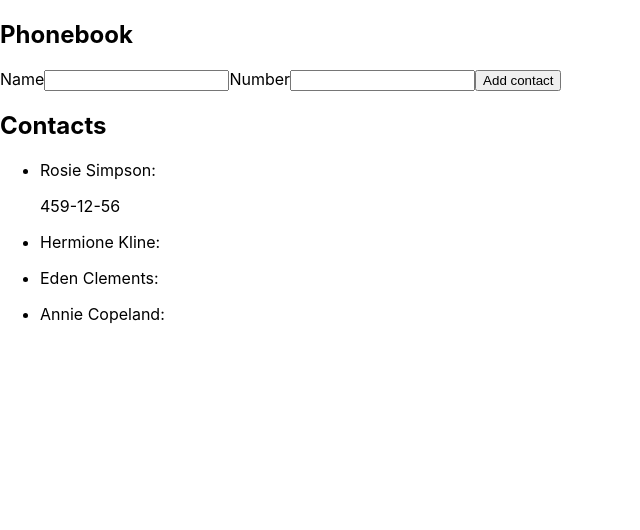
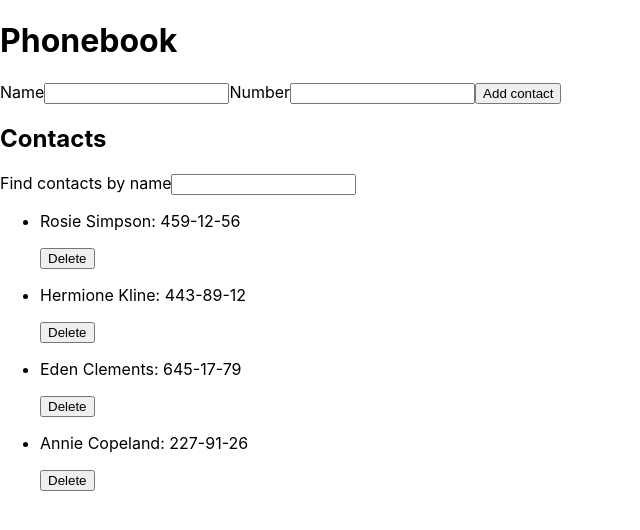
Before and after one commit to OleksVov/goit-react-hw-02-phonebook, a React (Create React App) app: page / in a window 1280 px wide. Shown: the top 530 px of the page, without its empty margins (0-640 px from the left). Built offline with nearby package versions, Linux system fonts and the light colour scheme.

Commit message:
step 4,5,6

```diff
--- a/package.json
+++ b/package.json
@@ -8,6 +8,7 @@
     "@testing-library/react": "^12.1.4",
     "@testing-library/user-event": "^13.5.0",
     "nanoid": "^4.0.2",
+    "prop-types": "^15.8.1",
     "react": "^18.1.0",
     "react-dom": "^18.1.0",
     "react-scripts": "5.0.1",
--- a/src/components/App.jsx
+++ b/src/components/App.jsx
@@ -1,92 +1,75 @@
 
 import React, {Component} from "react";
 import { nanoid } from 'nanoid'
+import Filter from "./Filter";
+import Contacts from "./Contacts/Contacts";
+import ContactForm from "./ContactForm/ContactForm";
 
 class App extends Component {
   state = {
     contacts: [
-      {id:nanoid() , name: 'Rosie Simpson', number: '459-12-56'},
-    {id: nanoid(), name: 'Hermione Kline'},
-    {id: nanoid(), name: 'Eden Clements'},
-    {id: nanoid(), name: 'Annie Copeland'},
+      {id:nanoid(), name: 'Rosie Simpson', number: '459-12-56'},
+      {id: nanoid(), name: 'Hermione Kline', number: '443-89-12'},
+      {id: nanoid(), name: 'Eden Clements', number: '645-17-79'},
+      {id: nanoid(), name: 'Annie Copeland', number: '227-91-26'},
     ],
-    name: '',
-    number: '',
+    filter: '',
+
   };
 
-  loginInputId = nanoid();
+  checkExistingContact = (array, newName) => {
+    return array.some(({ name }) => {
+      return newName.toLowerCase() === name.toLowerCase();
+    });
+  };
 
-  handleChange = event => {
-    console.log(event.target.value);
-    this.setState({name:event.target.value})
-  }
-  handleChangeNumber = event => {
-    console.log(event.target.value);
-    this.setState({number:event.target.value})
+
+  addContacts = (name,number) => {
+    const checkContact =this.checkExistingContact(this.state.contacts, name);
+    if (checkContact) {
+      alert (`${name} is already in contacts`)
+      return;
     }
 
-  handleSubmit = event => {
-    event.preventDefault();
-      console.log(this.state);
-      console.log(this.state.contacts);
     this.setState(
       prevState => ({
         contacts: [
           ...prevState.contacts,
-          { id: nanoid(), name: this.state.name, number: this.state.number},
+        { id: nanoid(), name: name, number: number},
         ]
       })
     )
-      this.reset();
   }
 
-  reset = () => {
-    this.setState({name: ''})
+  deleteContact = contactId => {
+    this.setState(prevState => ({
+      contacts: prevState.contacts.filter(contact => contact.id !== contactId),
+    }));
+  };
+
+  changeFilter = event => {
+    this.setState({filter:event.target.value})
   }
 
   render() {
+
+    const {filter, contacts} = this.state;
+
+
     return (
       <div>
-        <h2>Phonebook</h2>
-       <form onSubmit={this.handleSubmit}>
-       <label>
-       Name
-        <input
-    type="text"
-    name="name"
-    value={this.state.name}
-    onChange={this.handleChange}
-    pattern="^[a-zA-Zа-яА-Я]+(([' -][a-zA-Zа-яА-Я ])?[a-zA-Zа-яА-Я]*)*$"
-    title="Name may contain only letters, apostrophe, dash and spaces. For example Adrian, Jacob Mercer, Charles de Batz de Castelmore d'Artagnan"
-    required
+        <h1>Phonebook</h1>
+        <ContactForm
+        onSubmit={this.addContacts}
         />
-       </label>
-       Number
-       <label htmlFor="">
 
-       <input
-  type="tel"
-  name="number"
-  value={this.state.number}
-  onChange={this.handleChangeNumber}
-  pattern="\+?\d{1,4}?[-.\s]?\(?\d{1,3}?\)?[-.\s]?\d{1,4}[-.\s]?\d{1,4}[-.\s]?\d{1,9}"
-  title="Phone number must be digits and can contain spaces, dashes, parentheses and can start with +"
-  required
-/>
-       </label>
-  <button type="submit">Add contact</button>
-       </form>
        <h2>Contacts</h2>
-       <ul>
-        {this.state.contacts.map(({id, name, number}) => (
-          <li
-          key={id}>
-            <p>{name}:</p>
-            <p>{number}</p>
-          </li>
-        ))}
+       <Filter value={filter} onChange={this.changeFilter}/>
+       <Contacts
+       contacts={contacts}
+       filter={filter}
+       onDelete={this.deleteContact}/>
 
-       </ul>
       </div>
     );
   }
--- /dev/null
+++ b/src/components/ContactForm/ContactForm.jsx
@@ -0,0 +1,71 @@
+import React, {Component} from "react";
+import PropTypes from 'prop-types';
+
+
+class ContactForm extends Component{
+state = {
+    name: '',
+    number: '',
+};
+
+handleChange = event => {
+    const {name, value} = event.target;
+    this.setState({
+        [name]:value})
+  };
+
+handleSubmit = e => {
+    e.preventDefault();
+
+    this.props.onSubmit(this.state.name, this.state.number);
+    this.reset();
+}
+
+reset = () => {
+    this.setState({name: '', number: ''})
+  }
+
+    render() {
+
+        const{name, number} = this.state
+        return (
+            <form onSubmit={this.handleSubmit}>
+            <label>
+            Name
+             <input
+         type="text"
+         name="name"
+         value={name}
+         onChange={this.handleChange}
+         pattern="^[a-zA-Zа-яА-Я]+(([' -][a-zA-Zа-яА-Я ])?[a-zA-Zа-яА-Я]*)*$"
+         title="Name may contain only letters, apostrophe, dash and spaces. For example Adrian, Jacob Mercer, Charles de Batz de Castelmore d'Artagnan"
+         required
+        />
+            </label>
+
+            <label htmlFor="">
+            Number
+            <input
+        type="tel"
+        name="number"
+        value={number}
+        onChange={this.handleChange}
+        pattern="\+?\d{1,4}?[-.\s]?\(?\d{1,3}?\)?[-.\s]?\d{1,4}[-.\s]?\d{1,4}[-.\s]?\d{1,9}"
+        title="Phone number must be digits and can contain spaces, dashes, parentheses and can start with +"
+        required
+        />
+            </label>
+        <button type="submit">Add contact</button>
+            </form>
+        )
+    }
+}
+
+
+export default ContactForm;
+
+ContactForm.propTypes = {
+    name: PropTypes.string,
+    number: PropTypes.string,
+    onSubmit: PropTypes.func.isRequired,
+}
--- /dev/null
+++ b/src/components/Contacts/Contacts.jsx
@@ -0,0 +1,35 @@
+import React from "react";
+import PropTypes from 'prop-types';
+
+
+const Contacts = ({contacts, filter, onDelete}) => {
+    const normalizeFilter = filter.toLowerCase();
+    const filterContacts = contacts.filter(contact => contact.name.toLowerCase().includes(normalizeFilter),);
+
+    return (
+        <ul>
+        {filterContacts.map(({id, name, number}) => (
+          <li
+          key={id}>
+            <p>{name}: {number}</p>
+            <button type="button" onClick={() => onDelete(id)}>Delete</button>
+          </li>
+        ))}
+
+       </ul>
+        )
+}
+
+
+export default Contacts;
+
+Contacts.propTypes = {
+    contacts: PropTypes.arrayOf(
+      PropTypes.shape({
+        id: PropTypes.string.isRequired,
+        name: PropTypes.string.isRequired,
+        number: PropTypes.string.isRequired,
+      }).isRequired
+    ).isRequired,
+    filter: PropTypes.string.isRequired,
+  };
--- /dev/null
+++ b/src/components/Filter.jsx
@@ -0,0 +1,19 @@
+import React from "react";
+import PropTypes from 'prop-types';
+
+const Filter = ({value, onChange}) => (
+    <label htmlFor="">Find contacts by name
+       <input
+       type="text"
+       value={value}
+       onChange={onChange} />
+       </label>
+)
+
+export default Filter;
+
+
+Filter.propTypes = {
+    onChange: PropTypes.func.isRequired,
+    value: PropTypes.string.isRequired,
+};
```
Also changed, not shown: 1 other file (tests, documents, lock files or other folders). Lines whose indentation alone changed are shown as unchanged.
